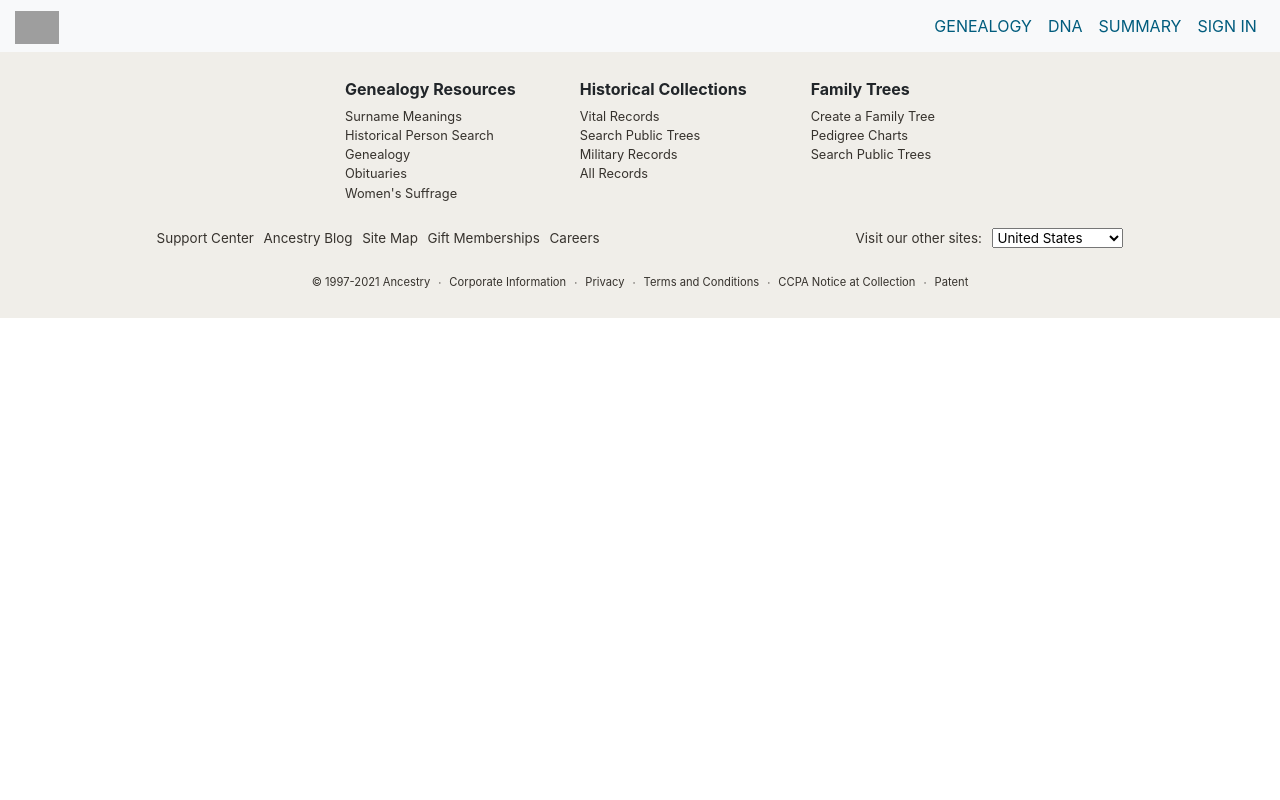
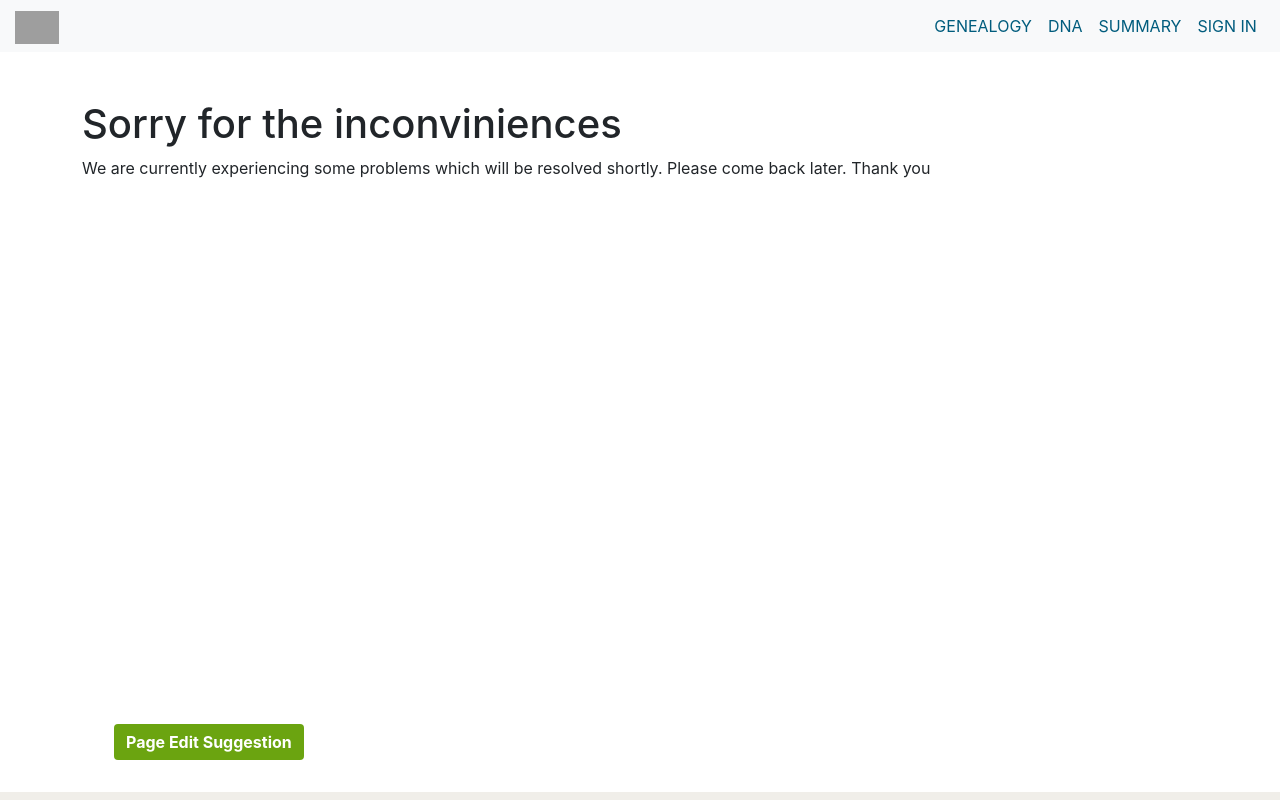
Before and after one commit to brakwaku/survey-app, a React (Create React App) app in the folder frontend/: page /500 in a window 1280 px wide. Shown: the top 800 px of the page. Built offline with nearby package versions, Linux system fonts and the light colour scheme; grey boxes are pictures that could not be loaded.

Commit message:
Serving error handling pages.

```diff
--- a/frontend/src/App.js
+++ b/frontend/src/App.js
@@ -7,6 +7,8 @@
 import ThankyouScreen from "./Screens/ThankyouScreen";
 import GenealogyScreen from "./Screens/GenealogyScreen";
 import DnaScreen from "./Screens/DnaScreen";
+import NotFoundScreen from "./Screens/NotFoundScreen";
+import InternalErrorScreen from "./Screens/InternalErrorScreen";
 
 function App() {
   return (
@@ -20,6 +22,8 @@
           <Route path="/thank-you" element={<ThankyouScreen />} />
           <Route path="/genealogy" element={<GenealogyScreen />} />
           <Route path="/dna" element={<DnaScreen />} />
+          <Route path="/500" element={<InternalErrorScreen />} />
+          <Route path='*' element={<NotFoundScreen />} />
         </Routes>
       </main>
       <Footer />
--- /dev/null
+++ b/frontend/src/Screens/InternalErrorScreen.js
@@ -0,0 +1,19 @@
+import React from "react";
+import SurveyLink from "../components/SurveyLink";
+
+const InternalErrorScreen = () => {
+  return (
+    <div className="container">
+      <div className="pt-5" style={{ minHeight: 80 + "vh" }}>
+        <h1>Sorry for the inconviniences</h1>
+        <p>
+          We are currently experiencing some problems which will be resolved
+          shortly. Please come back later. Thank you
+        </p>
+      </div>
+      <SurveyLink buttonName="Page Edit Suggestion" />
+    </div>
+  );
+};
+
+export default InternalErrorScreen;
--- /dev/null
+++ b/frontend/src/Screens/NotFoundScreen.js
@@ -0,0 +1,18 @@
+import React from 'react';
+import SurveyLink from "../components/SurveyLink";
+
+const NotFoundScreen = () => {
+    return (
+        <div className="container">
+      <div className="pt-5" style={{ minHeight: 80 + "vh" }}>
+        <h1>Page Not Found</h1>
+        <p>
+          The page you are trying to reach does not exist. Go <a href='/'>Home</a>
+        </p>
+      </div>
+      <SurveyLink buttonName="Page Edit Suggestion" />
+    </div>
+    )
+}
+
+export default NotFoundScreen
--- a/frontend/src/components/SurveyForm.js
+++ b/frontend/src/components/SurveyForm.js
@@ -52,9 +52,9 @@
 
     const config = {
       headers: {
-          'Content-Type': 'application/json',
-      }
-  }
+        "Content-Type": "application/json",
+      },
+    };
 
     const newSurvey = {
       // id: Math.floor(Math.random() * 10000) + 1,
@@ -68,11 +68,18 @@
       pageToEdit: myUrl,
     };
 
-    const {data} = await axios.post('/api/surveys', {survey: newSurvey}, config);
 
+    // const something = await axios.post("/api/surveys", { survey: newSurvey }, config );
+    const { status } = await axios.post("/api/surveys", { survey: newSurvey }, config );
+
+    // console.log(`Button clicked, came from ${pageToEdit}, survey: `, something);
     console.log(`Button clicked, came from ${pageToEdit}, survey: `, newSurvey);
-    console.log(`Created survey: `, data);
-    navigate("/thank-you", { state: myUrl });
+
+    if (status !== 201) {
+      navigate("/500");
+    } else {
+      navigate("/thank-you", { state: myUrl });
+    }
   };
 
   const handleName = (name) => setName(name);
```
Also changed, not shown: 2 other files (tests, documents, lock files or other folders).
